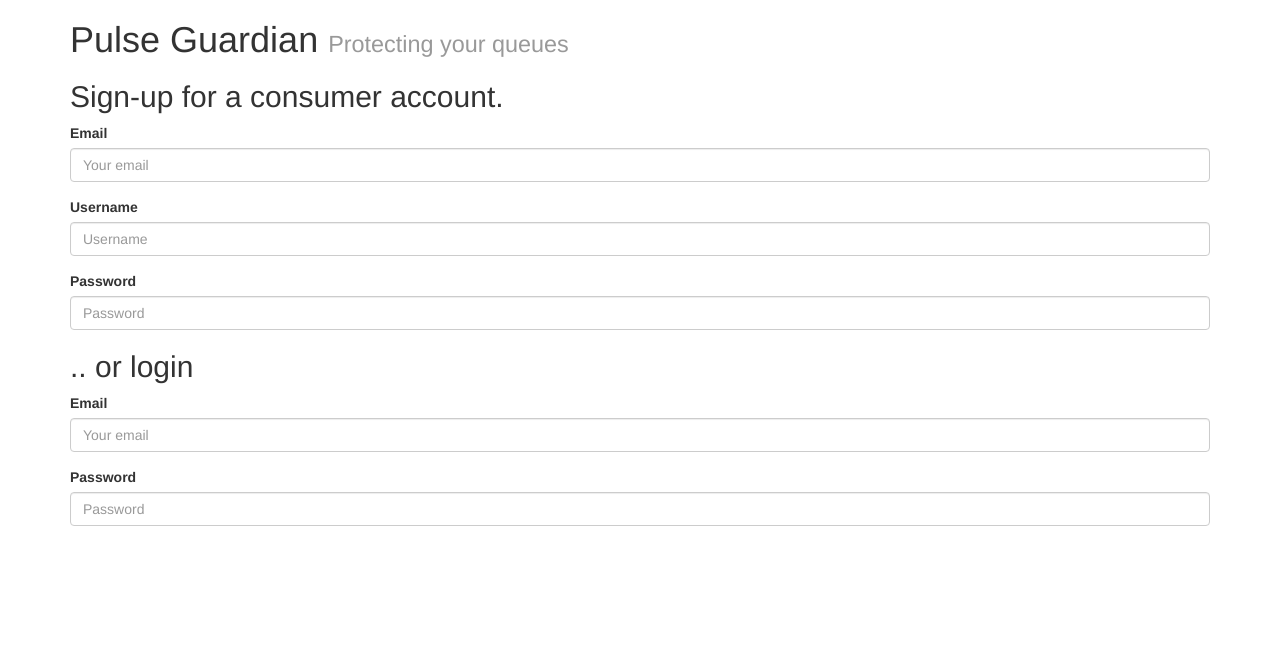
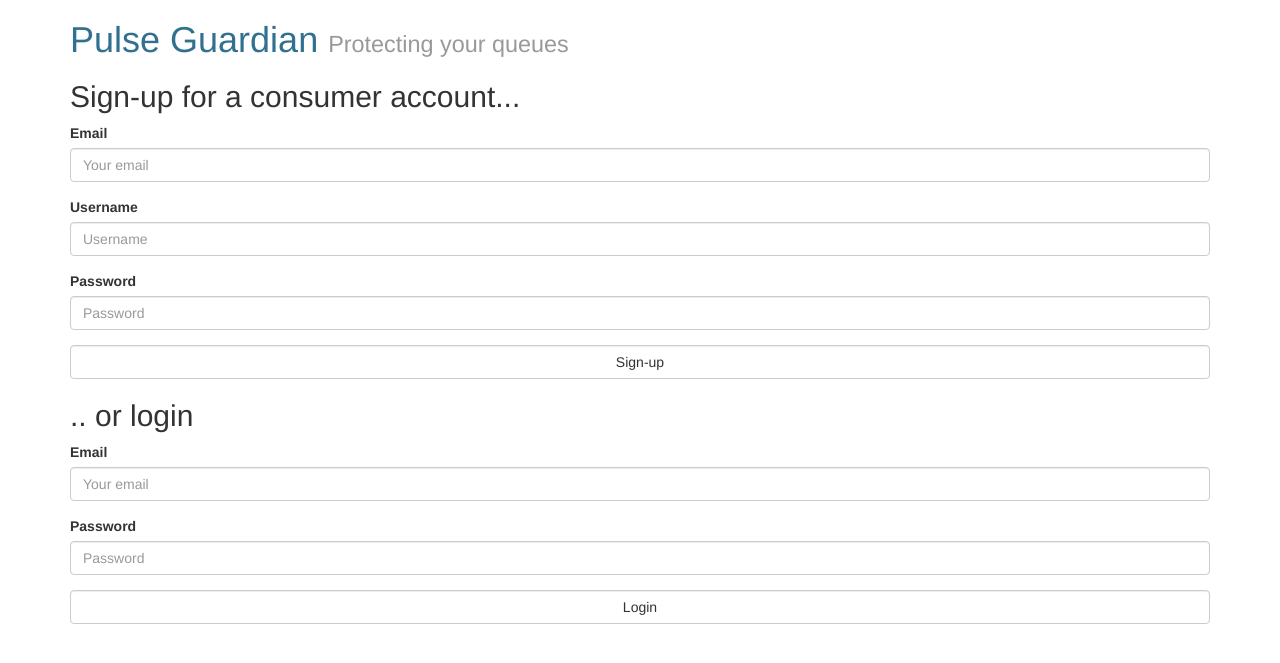
Before and after one commit to mozilla-services/pulseguardian, a Flask app: page / in a window 1280 px wide. Shown: the top 663 px of the page. Run offline with Flask 2, Linux system fonts and the light colour scheme; some libraries are stand-ins or nearby versions.

Commit message:
Fixes to the model import, changes to templates

```diff
--- a/web/app.py
+++ b/web/app.py
@@ -1,9 +1,22 @@
 from flask import Flask, render_template
+from model.base import db_session, init_db
+
 app = Flask(__name__)
+init_db()
 
 @app.route("/")
-def hello():
+def index():
     return render_template('index.html')
+
+@app.route("/signup", methods=['POST'])
+def signup():
+    return render_template('signup.html')
+
+
+
+@app.teardown_appcontext
+def shutdown_session(exception=None):
+    db_session.remove()
 
 if __name__ == "__main__":
     app.run()
--- a/web/model/user.py
+++ b/web/model/user.py
@@ -43,7 +43,6 @@ if __name__ == '__main__':
     assert not user.valid_password('dummyPassword')
 
     db_session.add(user)
-
     db_session.commit()
 
     assert user in User.query.all()
--- /dev/null
+++ b/web/templates/header.html
@@ -0,0 +1,4 @@
+<h1>
+    <span class="text-info">Pulse Guardian</span>
+    <small>Protecting your queues</small>
+</h1>
--- a/web/templates/index.html
+++ b/web/templates/index.html
@@ -3,14 +3,11 @@
 
 {% block body %}
 
-<h1>
-    Pulse Guardian
-    <small>Protecting your queues</small>
-</h1>
+{% include 'header.html' %}
 
 <div>
     <h2>
-        Sign-up for a consumer account.
+        Sign-up for a consumer account...
     </h2>
 
 
@@ -29,7 +26,14 @@
             <label>Password</label>
             <input type="password" placeholder="Password" class="form-control"/>
         </div>
+
+        <button type="submit" role="button" class="btn btn-default form-control">
+            Sign-up
+        </button>
+
     </form>
+
+
 </div>
 
 
@@ -49,6 +53,12 @@
             <label>Password</label>
             <input type="password" placeholder="Password" class="form-control"/>
         </div>
+
+
+        <button type="submit" role="button" class="btn btn-default form-control">
+            Login
+        </button>
+
     </form>
 </div>
 
```
Also changed, not shown: web/model/__init__.py (added).
